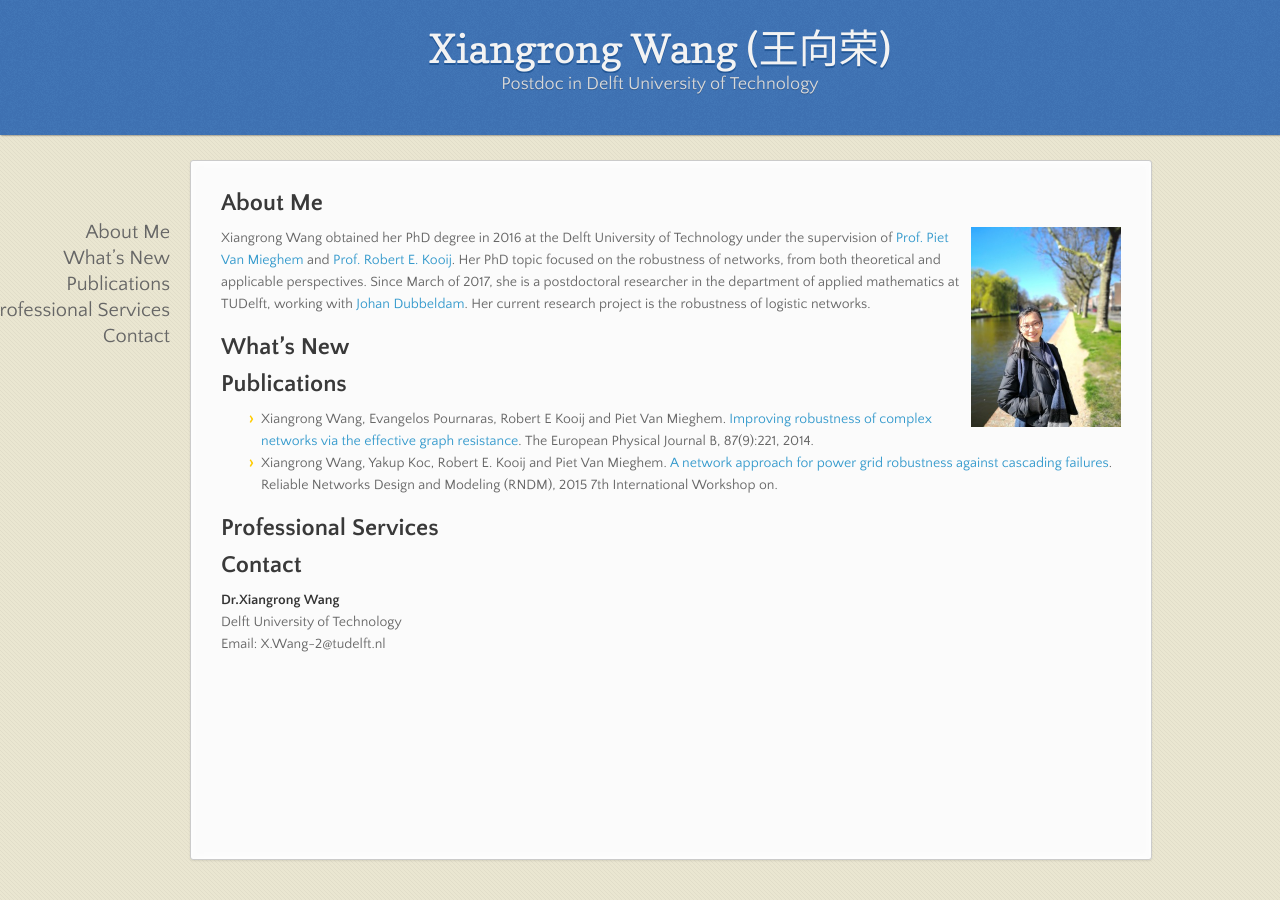
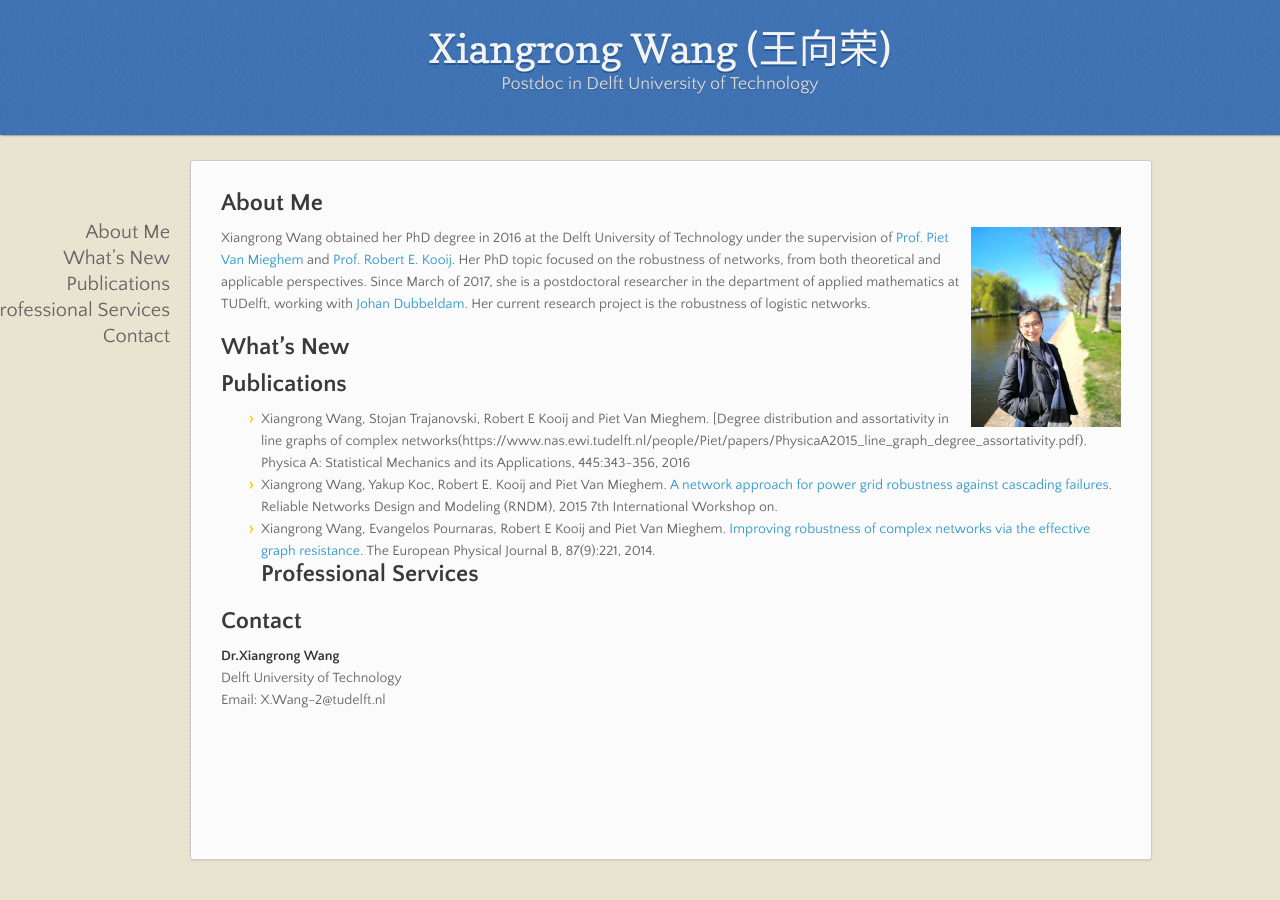
Before and after one commit to xiangrongwang/xiangrongwang.github.io, a Jekyll site: the page built from index.md, in a window 1280 px wide. Built offline with Jekyll 4.4.1, drawn with Linux system fonts in a browser that asks for light colours; nearby versions of some CDN libraries; our own code applies the rules of GitHub Pages for plain Markdown files.

Commit message:
Create index.md

```diff
--- a/index.md
+++ b/index.md
@@ -7,9 +7,9 @@ Her PhD topic focused on the robustness of networks,  from both theoretical and
 ## What's New
 
 ## Publications
+- Xiangrong Wang, Stojan Trajanovski, Robert E Kooij and Piet Van Mieghem. [Degree distribution and assortativity in line graphs of complex networks(https://www.nas.ewi.tudelft.nl/people/Piet/papers/PhysicaA2015_line_graph_degree_assortativity.pdf). Physica A: Statistical Mechanics and its Applications, 445:343-356, 2016
+- Xiangrong Wang, Yakup Koc, Robert E. Kooij and Piet Van Mieghem. [A network approach for power grid robustness against cascading failures](http://ieeexplore.ieee.org/abstract/document/7325231/). Reliable Networks Design and Modeling (RNDM), 2015 7th International Workshop on.
 - Xiangrong Wang, Evangelos Pournaras, Robert E Kooij and Piet Van Mieghem. [Improving robustness of complex networks via the effective graph resistance](https://link.springer.com/article/10.1140/epjb/e2014-50276-0). The European Physical Journal B, 87(9):221, 2014.
-- Xiangrong Wang, Yakup Koc, Robert E. Kooij and Piet Van Mieghem. [A network approach for power grid robustness against cascading failures](http://ieeexplore.ieee.org/abstract/document/7325231/). Reliable Networks Design and Modeling (RNDM), 2015 7th International Workshop on.
-
 ## Professional Services
 
 ## Contact
```
